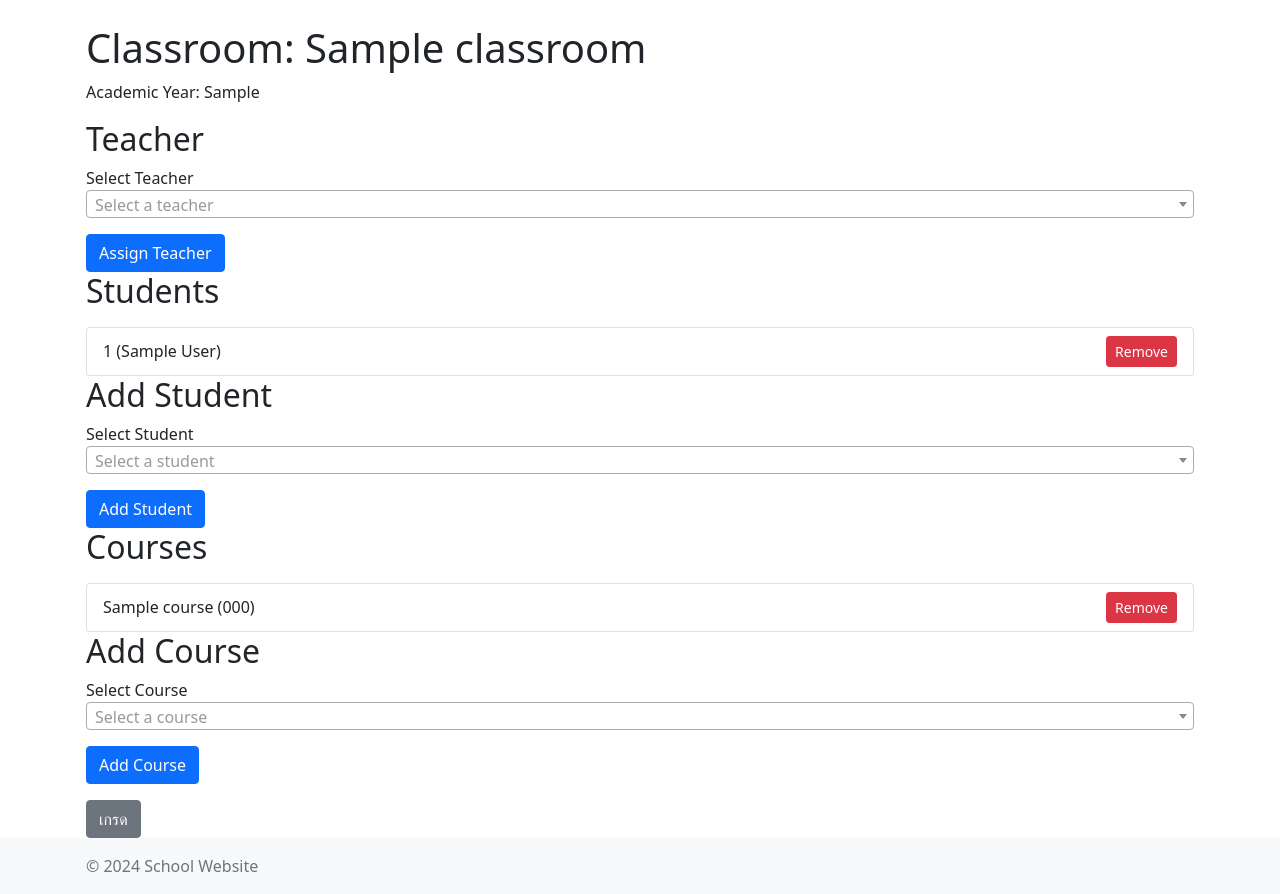
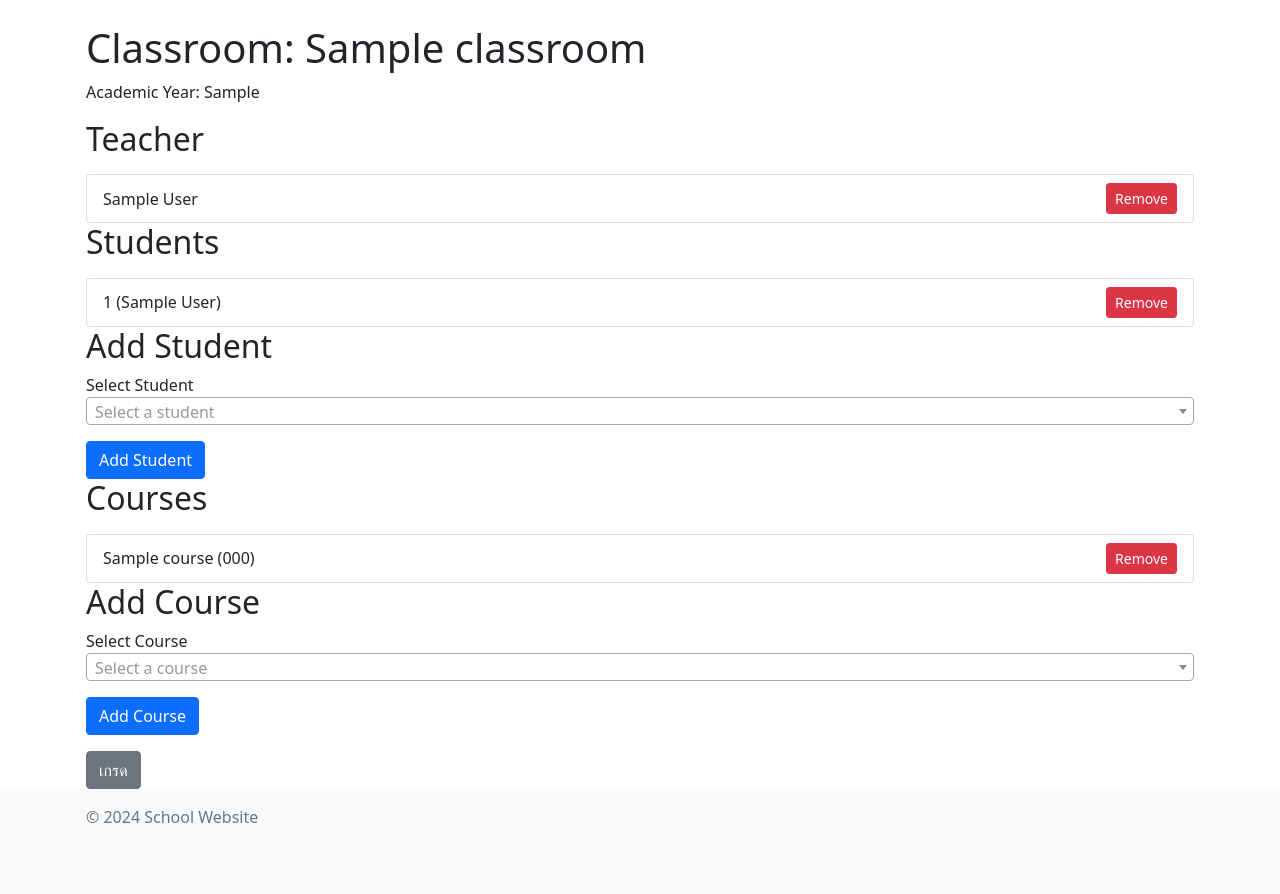
Before and after one commit to Fikei1151/schoolWeb, a Flask app: page /classrooms/1 in a window 1280 px wide. Shown: the part 56-950 px from the top of the page. After the commit the page ends 879 px from the top, so only its background shows below. Run offline with Flask 3, Linux system fonts and the light colour scheme; a user stored in the database is signed in; tables that the repository leaves empty hold one stand-in row (values such as "Sample post"); some libraries are stand-ins or nearby versions.

Commit message:
class tecer

```diff
--- a/app.py
+++ b/app.py
@@ -165,15 +165,15 @@ def edit_classroom(classroom_id):
         return redirect(url_for('classrooms'))
     return render_template('edit_classroom.html', form=form)
 
-@app.route('/class_me')
-@login_required
-@teacher_required
-def class_me():
-    classroom = Classroom.query.filter_by(teacher_id=current_user.id).first()
-    if not classroom:
-        flash('You are not assigned to any classroom', 'danger')
-        return redirect(url_for('index'))
-    return redirect(url_for('grades_classroom', classroom_id=classroom.id))
+# @app.route('/class_me', methods=['GET'])
+# @login_required
+# def class_me():
+#     if current_user.role != 'teacher' or not current_user.teacher_classroom:
+#         flash('You are not assigned to any classroom', 'danger')
+#         return redirect(url_for('dashboard'))
+
+#     classroom = current_user.teacher_classroom
+#     return redirect(url_for('view_classroom', classroom_id=classroom.id))
 
 
 @app.route('/classrooms/delete/<int:classroom_id>', methods=['POST'])
@@ -186,6 +186,7 @@ def delete_classroom(classroom_id):
     else:
         flash('Failed to delete classroom', 'danger')
     return redirect(url_for('classrooms'))
+
 @app.route('/classrooms/<int:classroom_id>', methods=['GET', 'POST'])
 @login_required
 @admin_required
@@ -195,24 +196,34 @@ def view_classroom(classroom_id):
         flash('Classroom not found', 'danger')
         return redirect(url_for('classrooms'))
 
+    # กรองนักเรียนที่ยังไม่อยู่ในห้องเรียนอื่น
+    students_not_in_class = User.query.filter(User.classroom_id.is_(None), User.role == 'student').all()
+
+    # กรองครูที่ยังไม่ได้สอนในห้องเรียนอื่น
+    teachers_not_in_class = User.query.filter((User.teacher_classroom == None) | (User.id == classroom.teacher_id), User.role == 'teacher').all()
+
+    # ดึงหลักสูตรที่ยังไม่ได้ถูกเพิ่มในห้องเรียนนี้
     courses_not_in_class = Course.query.filter(~Course.classrooms.any(id=classroom_id)).all()
-    students_not_in_class = User.query.filter((User.classroom_id != classroom_id) | (User.classroom_id == None)).all()
-    teachers = User.query.filter_by(role='teacher').all()
 
     if request.method == 'POST':
         teacher_id = request.form.get('teacher_id')
+        if teacher_id:
+            teacher = db.session.get(User, teacher_id)
+            if teacher and teacher.role == 'teacher':
+                classroom.teacher_id = teacher.id
+                db.session.commit()
+                flash('Teacher assigned to classroom successfully!', 'success')
+
         student_id = request.form.get('student_id')
         course_id = request.form.get('course_id')
-        if teacher_id:
-            classroom.teacher_id = teacher_id
-            db.session.commit()
-            flash('Teacher assigned to classroom successfully!', 'success')
         if student_id:
             student = db.session.get(User, student_id)
             if student and student.role == 'student':
                 student.classroom_id = classroom_id
                 db.session.commit()
                 flash('Student added to classroom successfully!', 'success')
+                # อัปเดตรายชื่อนักเรียนใหม่หลังจากเพิ่มสำเร็จ
+                students_not_in_class = User.query.filter(User.classroom_id.is_(None), User.role == 'student').all()
         if course_id:
             course = db.session.get(Course, course_id)
             if course:
@@ -221,7 +232,26 @@ def view_classroom(classroom_id):
                 flash('Course added to classroom successfully!', 'success')
         return redirect(url_for('view_classroom', classroom_id=classroom_id))
 
-    return render_template('view_classroom.html', classroom=classroom, students_not_in_class=students_not_in_class, courses_not_in_class=courses_not_in_class, teachers=teachers)
+    return render_template('view_classroom.html', classroom=classroom, students_not_in_class=students_not_in_class, courses_not_in_class=courses_not_in_class, teachers_not_in_class=teachers_not_in_class)
+
+@app.route('/classrooms/<int:classroom_id>/remove_teacher', methods=['POST'])
+@login_required
+@admin_required
+def remove_teacher(classroom_id):
+    classroom = Classroom.get_by_id(classroom_id)
+    if not classroom:
+        flash('Classroom not found', 'danger')
+        return redirect(url_for('classrooms'))
+
+    if classroom.teacher_id:
+        classroom.teacher_id = None
+        db.session.commit()
+        flash('Teacher removed from classroom successfully!', 'success')
+    else:
+        flash('No teacher assigned to this classroom', 'warning')
+
+    return redirect(url_for('view_classroom', classroom_id=classroom_id))
+
 
 @app.route('/classrooms/<int:classroom_id>/remove_student/<int:student_id>', methods=['POST'])
 @login_required
@@ -314,18 +344,20 @@ def add_course_to_classroom(classroom_id):
 
 @app.route('/classrooms/<int:classroom_id>/grades')
 @login_required
-@admin_required
 def grades_classroom(classroom_id):
     classroom = Classroom.get_by_id(classroom_id)
     if not classroom:
         flash('Classroom not found', 'danger')
         return redirect(url_for('classrooms'))
 
+    if current_user.role != 'admin' and current_user.id != classroom.teacher_id:
+        flash('You do not have permission to view this classroom', 'danger')
+        return redirect(url_for('index'))
+
     return render_template('grades_classroom.html', classroom=classroom)
 
 @app.route('/classrooms/<int:classroom_id>/grades/<int:student_id>', methods=['GET'])
 @login_required
-@admin_required
 def view_student_grades(classroom_id, student_id):
     classroom = Classroom.get_by_id(classroom_id)
     student = User.get_by_id(student_id)
@@ -340,7 +372,6 @@ def view_student_grades(classroom_id, student_id):
 
 @app.route('/classrooms/<int:classroom_id>/edit_grade/<int:course_id>/<int:student_id>', methods=['GET', 'POST'])
 @login_required
-@admin_required
 def edit_grade(classroom_id, course_id, student_id):
     classroom = Classroom.get_by_id(classroom_id)
     grades = Grade.query.filter_by(student_id=student_id).all()
--- a/models/classroom.py
+++ b/models/classroom.py
@@ -6,15 +6,14 @@ classroom_courses = db.Table('classroom_courses',
     extend_existing=True
 )
 
-
 class Classroom(db.Model):
     id = db.Column(db.Integer, primary_key=True)
     name = db.Column(db.String(100), nullable=False)
     academic_year = db.Column(db.String(20), nullable=False)
-    teacher_id = db.Column('user_id', db.Integer, db.ForeignKey('user.id'))
+    teacher_id = db.Column(db.Integer, db.ForeignKey('user.id'))
     teacher = db.relationship('User', back_populates='teacher_classroom', foreign_keys=[teacher_id])
     students = db.relationship('User', back_populates='classroom', foreign_keys=[User.classroom_id])
-    courses = db.relationship('Course', secondary='classroom_courses', back_populates='classrooms')  # เพิ่ม back_populates
+    courses = db.relationship('Course', secondary='classroom_courses', back_populates='classrooms')
 
     @staticmethod
     def add_classroom(name, academic_year, teacher_id=None):
--- a/models/user.py
+++ b/models/user.py
@@ -15,7 +15,7 @@ class User(UserMixin, db.Model):
     classroom_id = db.Column(db.Integer, db.ForeignKey('classroom.id'))
     classroom = db.relationship('Classroom', back_populates='students', foreign_keys=[classroom_id])
     grades = db.relationship('Grade', backref='student', lazy=True)
-    teacher_classroom = db.relationship('Classroom', back_populates='teacher', foreign_keys='Classroom.teacher_id')
+    teacher_classroom = db.relationship('Classroom', back_populates='teacher', uselist=False, foreign_keys='Classroom.teacher_id')
 
     def set_password(self, password):
         self.password_hash = generate_password_hash(password)
--- a/templates/base.html
+++ b/templates/base.html
@@ -41,11 +41,11 @@
                                 <a class="nav-link" href="{{ url_for('courses') }}">Courses</a>
                             </li>
                         {% endif %}
-                        {% if current_user.role == 'teacher' and current_user.classroom_teacher %}
-                        <li class="nav-item">
-                            <a class="nav-link" href="{{ url_for('class_me') }}">Class Me</a>
-                        </li>
-                         {% endif %}
+                        {% if current_user.role == 'teacher' and current_user.teacher_classroom %}
+                            <li class="nav-item">
+                                <a class="nav-link" href="{{ url_for('grades_classroom', classroom_id=current_user.teacher_classroom.id) }}">My Classroom</a>
+                            </li>
+                        {% endif %}
                         <li class="nav-item">
                             <a class="nav-link" href="{{ url_for('logout') }}">Logout</a>
                         </li>
--- a/templates/view_classroom.html
+++ b/templates/view_classroom.html
@@ -4,12 +4,22 @@
     <p>Academic Year: {{ classroom.academic_year }}</p>
 
     <h2>Teacher</h2>
+    {% if classroom.teacher %}
+        <ul class="list-group mt-3">
+            <li class="list-group-item d-flex justify-content-between align-items-center">
+                {{ classroom.teacher.first_name }} {{ classroom.teacher.last_name }}
+                <form action="{{ url_for('remove_teacher', classroom_id=classroom.id) }}" method="POST" class="d-inline">
+                    <button type="submit" class="btn btn-danger btn-sm">Remove</button>
+                </form>
+            </li>
+        </ul>
+    {% else %}
         <form method="POST">
             <div class="form-group">
                 <label for="teacher_id">Select Teacher</label>
                 <select class="form-control" id="teacher_id" name="teacher_id">
                     <option value="">Select a teacher</option>
-                {% for teacher in teachers %}
+                    {% for teacher in teachers_not_in_class %}
                         <option value="{{ teacher.id }}" {% if teacher.id == classroom.teacher_id %}selected{% endif %}>{{ teacher.first_name }} {{ teacher.last_name }}</option>
                     {% endfor %}
                 </select>
@@ -18,6 +28,7 @@
                 <button type="submit" class="btn btn-primary">Assign Teacher</button>
             </div>
         </form>
+    {% endif %}
 
     <h2>Students</h2>
     <ul class="list-group mt-3">
@@ -75,8 +86,6 @@
 
     <a href="{{ url_for('grades_classroom', classroom_id=classroom.id) }}" class="btn btn-secondary mt-3">เกรด</a>
 
-
-
 {% endblock %}
 
 {% block scripts %}
```
Also changed, not shown: migrations/versions/ff8800818c8d_initial_migration.py (renamed from migrations/versions/7705f4d0d073_initial_migration.py, +5 -5 lines), instance/school.db. Lines whose indentation alone changed are shown as unchanged.
